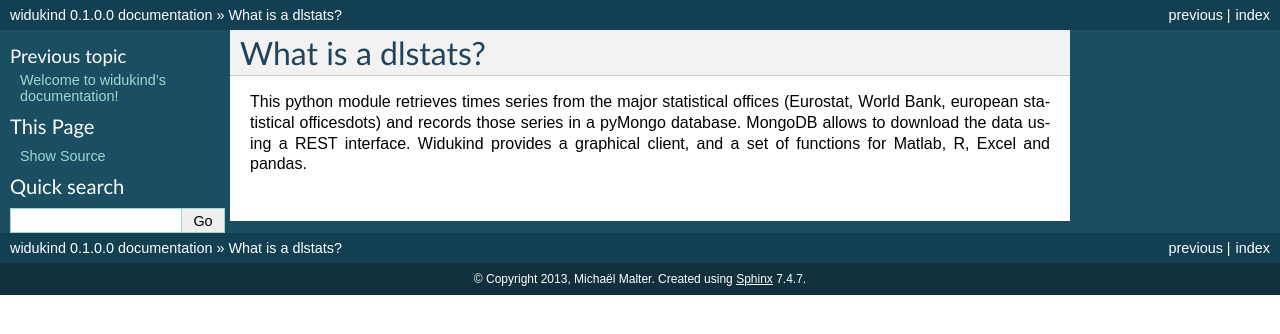
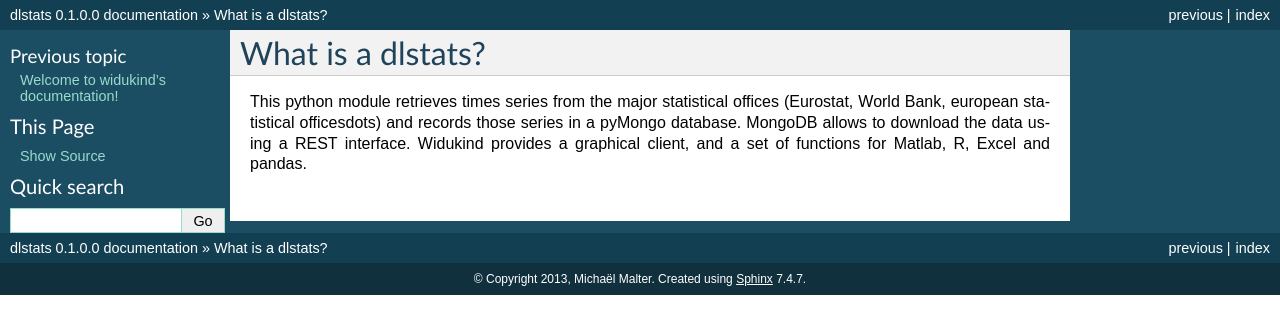
Before and after one commit to Widukind/dlstats, a Sphinx documentation site: the page built from documentation/introduction.rst, in a window 1280 px wide. Shown: the top 334 px of the page. Built offline with Sphinx 7.4.7, drawn with Linux system fonts in a browser that asks for light colours; formulas are drawn with MathJax 3.

Commit message:
Various small fixes

```diff
--- a/documentation/conf.py
+++ b/documentation/conf.py
@@ -40,7 +40,7 @@ source_suffix = '.rst'
 master_doc = 'index'
 
 # General information about the project.
-project = u'widukind'
+project = u'dlstats'
 copyright = u'2013, Michaël Malter'
 
 # The version info for the project you're documenting, acts as replacement for
```
Also changed, not shown: documentation/database_scheme.rst (added, +7 -0 lines), 1 other file.
